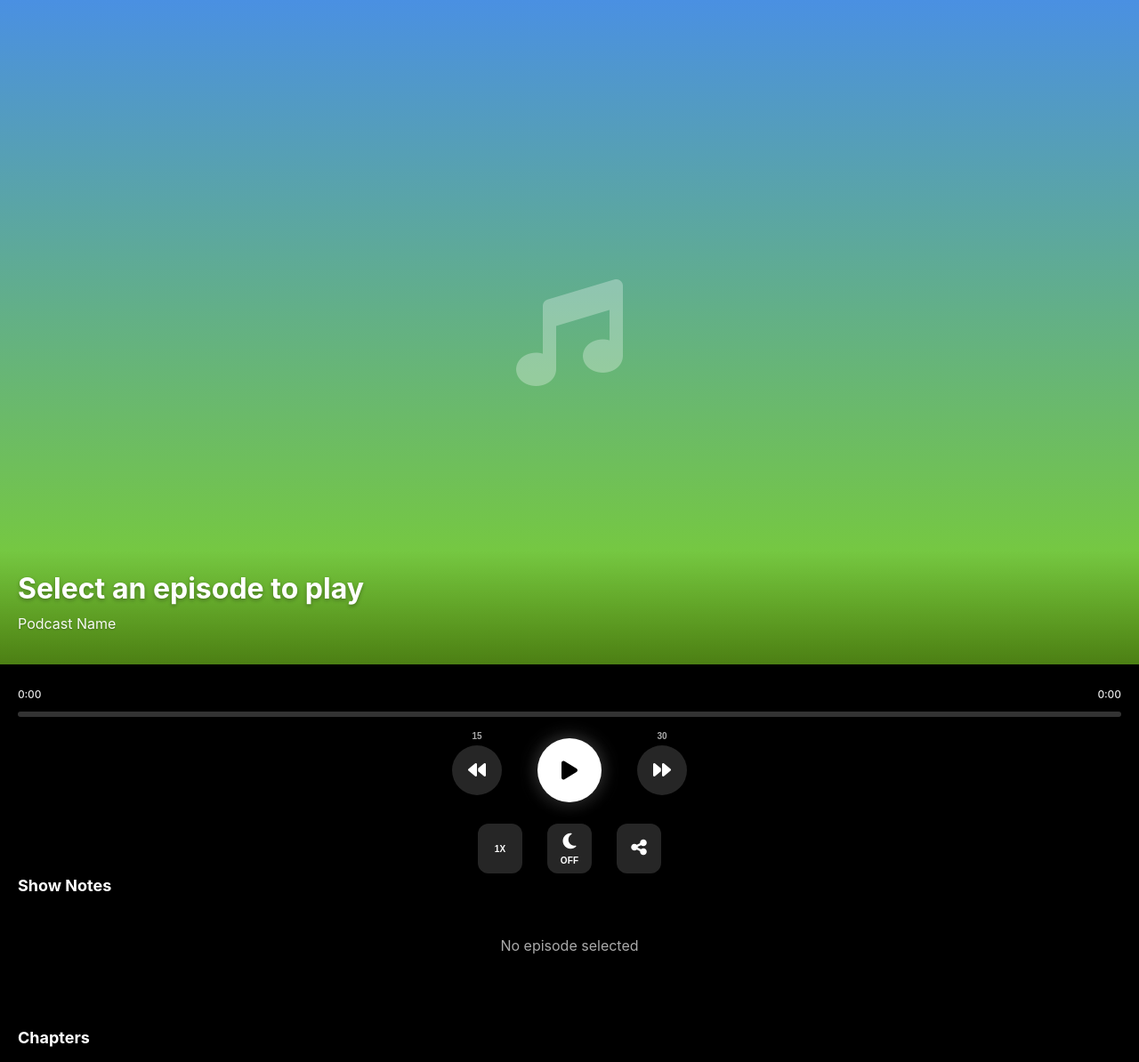
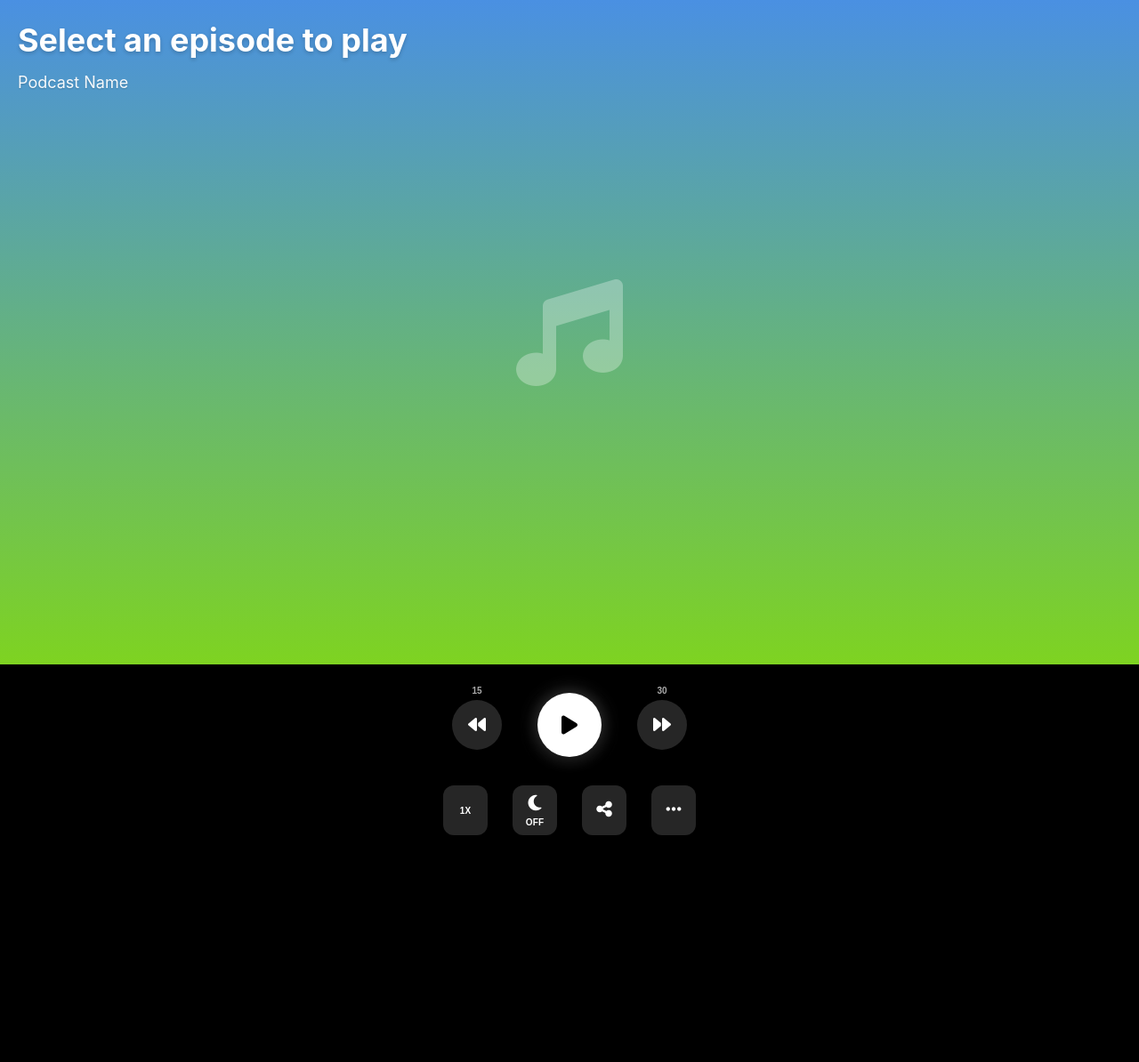
Before and after one commit to phil426/podabio, a PHP site: page /demo/podcast-player/index.html in a window 1280 px wide. Shown: the part 51-1245 px from the top of the page at 89% size. Run offline with PHP 8.4, Linux system fonts and the light colour scheme; data that the repository does not hold is empty.

Commit message:
Match screenshot design: title in upper-left, remove progress bar and show notes from Now Playing, add more button

```diff
--- a/demo/podcast-player/css/style.css
+++ b/demo/podcast-player/css/style.css
@@ -268,8 +268,9 @@ body {
     justify-content: center;
     align-items: center;
     gap: 40px;
-    margin-bottom: 24px;
+    margin-bottom: 32px;
     padding: 0;
+    width: 100%;
 }
 
 .control-button-large {
@@ -339,12 +340,23 @@ body {
 }
 
 /* Secondary Controls Bar */
+.secondary-controls-bar {
+    display: flex;
+    justify-content: center;
+    align-items: center;
+    gap: 28px;
+    width: 100%;
+    padding: 0;
+    margin-top: 0;
+}
+
 /* Inline Speed Selector */
 .inline-speed-selector {
     margin-top: 20px;
     padding: 20px;
     background-color: var(--card);
     border-radius: 12px;
+    width: 100%;
 }
 
 .inline-selector-title {
@@ -391,6 +403,7 @@ body {
     padding: 20px;
     background-color: var(--card);
     border-radius: 12px;
+    width: 100%;
 }
 
 .timer-options-inline {
@@ -415,16 +428,6 @@ body {
 .timer-option-inline:active {
     transform: scale(0.98);
     background-color: var(--border);
-}
-
-.secondary-controls-bar {
-    display: flex;
-    justify-content: center;
-    align-items: center;
-    gap: 28px;
-    width: 100%;
-    padding: 0;
-    margin-top: 0;
 }
 
 .secondary-control-btn {
@@ -850,46 +853,43 @@ body {
     z-index: 1;
 }
 
-/* Title Overlay on Artwork */
+/* Title Overlay on Artwork (Upper Left) */
 .artwork-title-overlay {
     position: absolute;
-    bottom: 0;
+    top: 0;
     left: 0;
-    right: 0;
     padding: 24px 20px;
-    padding-bottom: 32px;
     z-index: 2;
-    background: linear-gradient(to top, rgba(0, 0, 0, 0.4) 0%, transparent 100%);
     pointer-events: none;
 }
 
 .episode-title-overlay {
-    font-size: 32px;
+    font-size: 36px;
     font-weight: 700;
     line-height: 1.2;
     color: #FFFFFF;
-    margin: 0 0 8px 0;
+    margin: 0 0 12px 0;
     padding: 0;
     word-wrap: break-word;
     text-align: left;
-    text-shadow: 0 2px 4px rgba(0, 0, 0, 0.3);
+    text-shadow: 0 2px 4px rgba(0, 0, 0, 0.2);
 }
 
 .podcast-name-overlay {
-    font-size: 16px;
+    font-size: 18px;
     color: #FFFFFF;
     margin: 0;
     font-weight: 400;
     text-align: left;
     opacity: 0.95;
-    text-shadow: 0 1px 2px rgba(0, 0, 0, 0.3);
+    text-shadow: 0 1px 2px rgba(0, 0, 0, 0.2);
 }
 
 /* Player Controls Section (Below Artwork) */
 .player-controls-section {
     background-color: #000000;
-    padding: 24px 20px;
-    padding-bottom: calc(24px + env(safe-area-inset-bottom));
+    padding: 32px 20px;
+    padding-bottom: calc(32px + env(safe-area-inset-bottom));
     width: 100%;
     box-sizing: border-box;
     display: flex;
@@ -898,6 +898,8 @@ body {
     flex: 1;
     min-height: 40vh;
     overflow-y: auto;
+    justify-content: flex-start;
+    align-items: center;
 }
 
 
--- a/demo/podcast-player/index.html
+++ b/demo/podcast-player/index.html
@@ -33,7 +33,7 @@
                     <div class="artwork-placeholder" id="artwork-placeholder">
                         <i class="fas fa-music"></i>
                     </div>
-                    <!-- Title and Podcast Name Overlay -->
+                    <!-- Title and Podcast Name Overlay (Upper Left) -->
                     <div class="artwork-title-overlay">
                         <h1 class="episode-title-overlay" id="now-playing-title">Select an episode to play</h1>
                         <p class="podcast-name-overlay" id="now-playing-podcast">Podcast Name</p>
@@ -42,18 +42,6 @@
 
                 <!-- Player Controls (Below Artwork) -->
                 <div class="player-controls-section">
-
-                    <!-- Progress Bar -->
-                    <div class="progress-section-large">
-                        <div class="time-display">
-                            <span class="current-time-display" id="current-time-display">0:00</span>
-                            <span class="total-time-display" id="total-time-display">0:00</span>
-                        </div>
-                        <div class="progress-bar-now-playing" id="progress-bar-now-playing">
-                            <div class="progress-fill-now-playing" id="progress-fill-now-playing"></div>
-                            <div class="progress-scrubber-now-playing" id="progress-scrubber-now-playing"></div>
-                        </div>
-                    </div>
 
                     <!-- Primary Controls -->
                     <div class="primary-controls">
@@ -82,6 +70,9 @@
                         <button class="secondary-control-btn share-control-btn" id="share-control-btn" aria-label="Share">
                             <i class="fas fa-share-alt"></i>
                         </button>
+                        <button class="secondary-control-btn more-control-btn" id="more-control-btn" aria-label="More Options">
+                            <i class="fas fa-ellipsis-h"></i>
+                        </button>
                     </div>
 
                     <!-- Speed Selector (Inline) -->
@@ -97,22 +88,6 @@
                         <h3 class="inline-selector-title">Sleep Timer</h3>
                         <div class="timer-options-inline" id="timer-options-inline">
                             <!-- Timer options will be inserted here -->
-                        </div>
-                    </div>
-
-                    <!-- Show Notes Section (Always Visible) -->
-                    <div class="details-section" id="shownotes-section">
-                        <h2 class="section-title">Show Notes</h2>
-                        <div class="shownotes-content" id="shownotes-content">
-                            <p class="empty-message">No episode selected</p>
-                        </div>
-                    </div>
-
-                    <!-- Chapters Section (Always Visible) -->
-                    <div class="details-section" id="chapters-section">
-                        <h2 class="section-title">Chapters</h2>
-                        <div class="chapters-list" id="chapters-list">
-                            <div class="empty-state">No chapters available</div>
                         </div>
                     </div>
                 </div>
```
